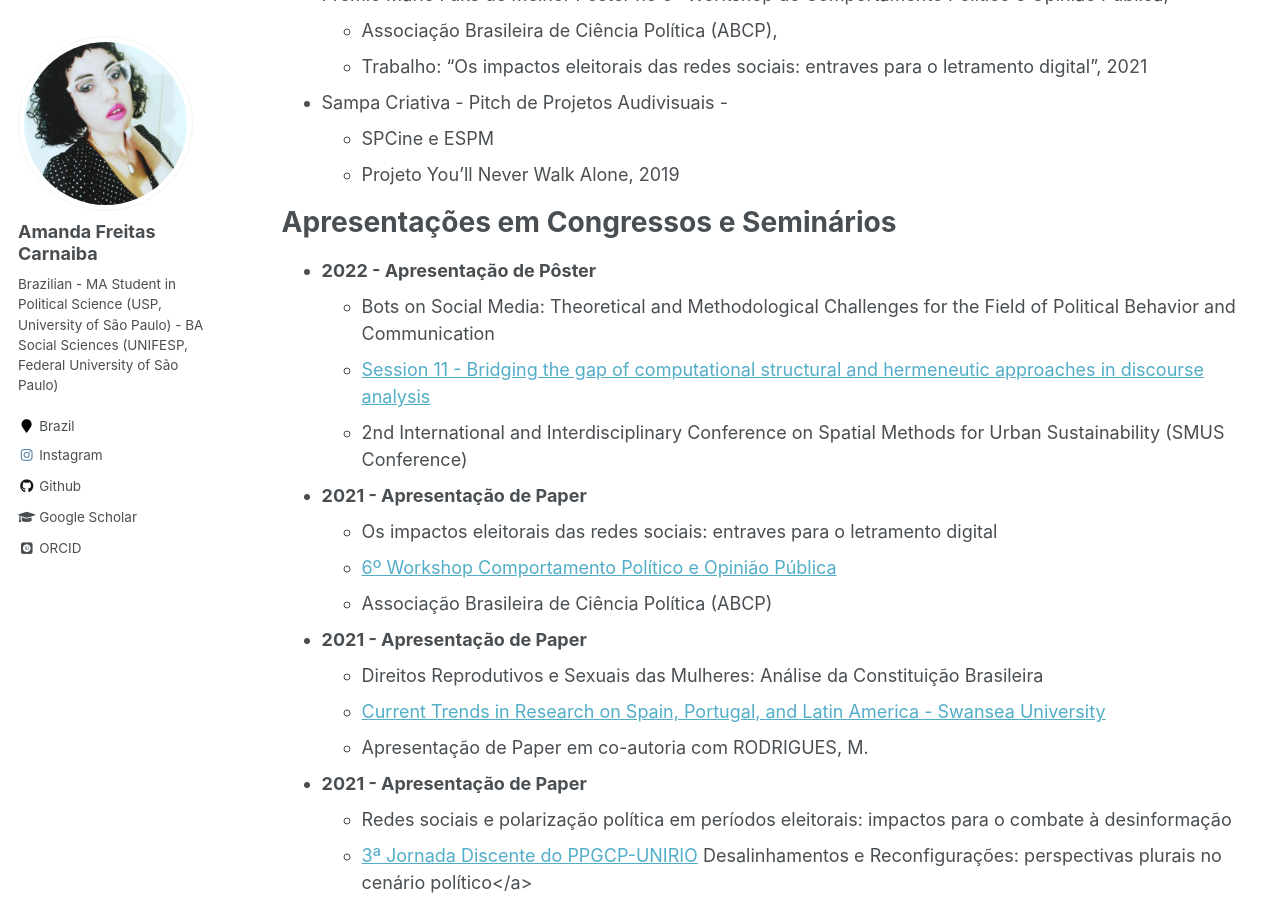
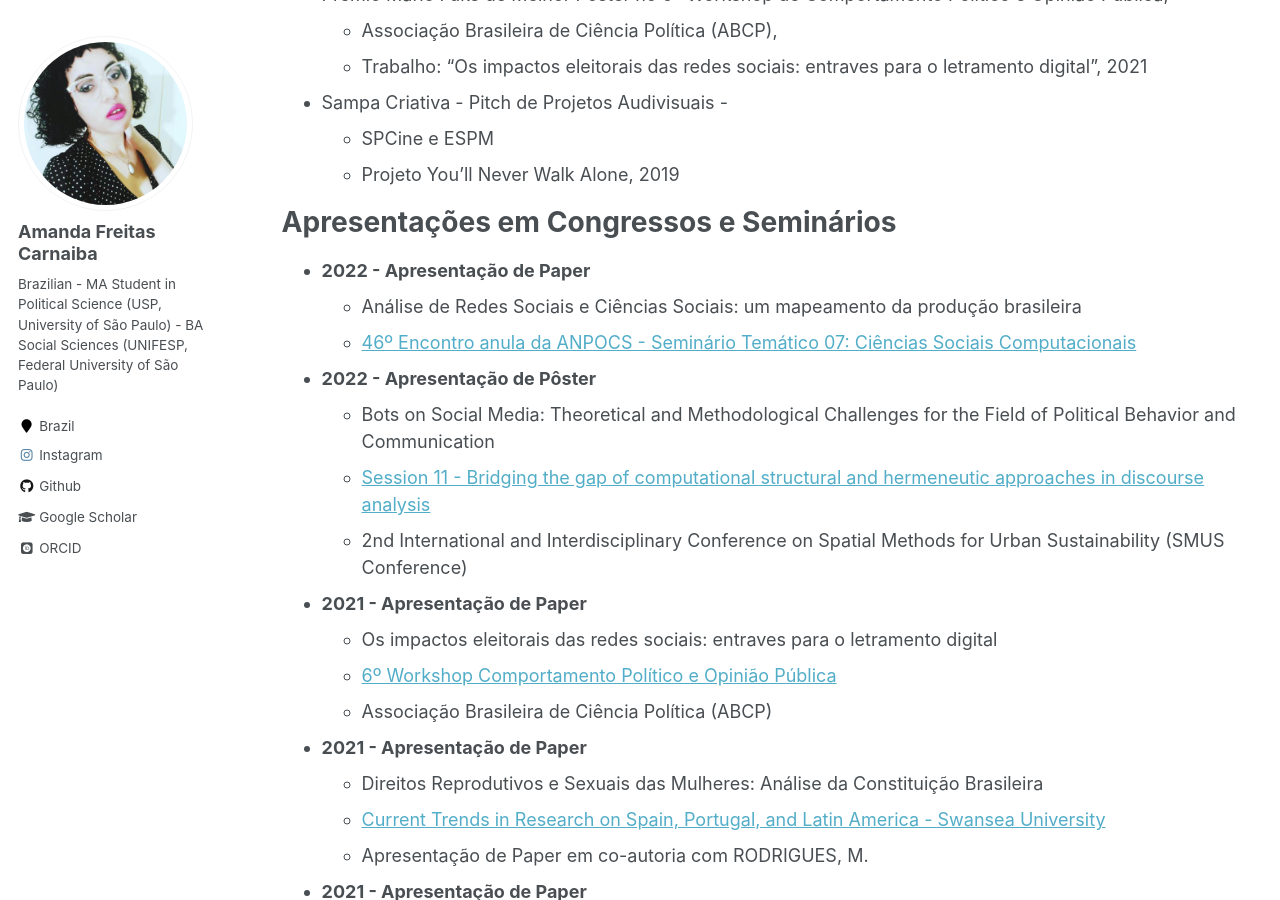
Before and after one commit to freitasamanda/freitasamanda.github.io, a Jekyll site: the page built from _pages/cv.md, in a window 1280 px wide and 900 px high, scrolled down 1523 px. Built offline with Jekyll 4.4.1, drawn with Linux system fonts in a browser that asks for light colours; some web fonts are replaced.

Commit message:
Update cv.md

```diff
--- a/_pages/cv.md
+++ b/_pages/cv.md
@@ -75,6 +75,9 @@ Prêmios
 
 Apresentações em Congressos e Seminários
 ======
+* <b> 2022 - Apresentação de Paper </b>
+  * Análise de Redes Sociais e Ciências Sociais: um mapeamento da produção brasileira
+  * [46º Encontro anula da ANPOCS - Seminário Temático 07: Ciências Sociais Computacionais](https://www.encontro2022.anpocs.com/atividade/view?q=YToyOntzOjY6InBhcmFtcyI7czozNjoiYToxOntzOjEyOiJJRF9BVElWSURBREUiO3M6MzoiMTM0Ijt9IjtzOjE6ImgiO3M6MzI6ImE1NDM1YjRjYzcyZmMyMDNkMjk2ODhiNDI2NzRlNTJlIjt9&ID_ATIVIDADE=134)
 * <b>2022 - Apresentação de Pôster</b>
   * Bots on Social Media: Theoretical and Methodological Challenges for the Field of Political Behavior and Communication
   * [Session 11 - Bridging the gap of computational structural and hermeneutic approaches in discourse analysis](https://gcsmus.org/conferences/brazil/sessions/11-bridging-the-gap-of-computational-structural-and-hermeneutic-approaches-in-discourse-analysis/)
```
